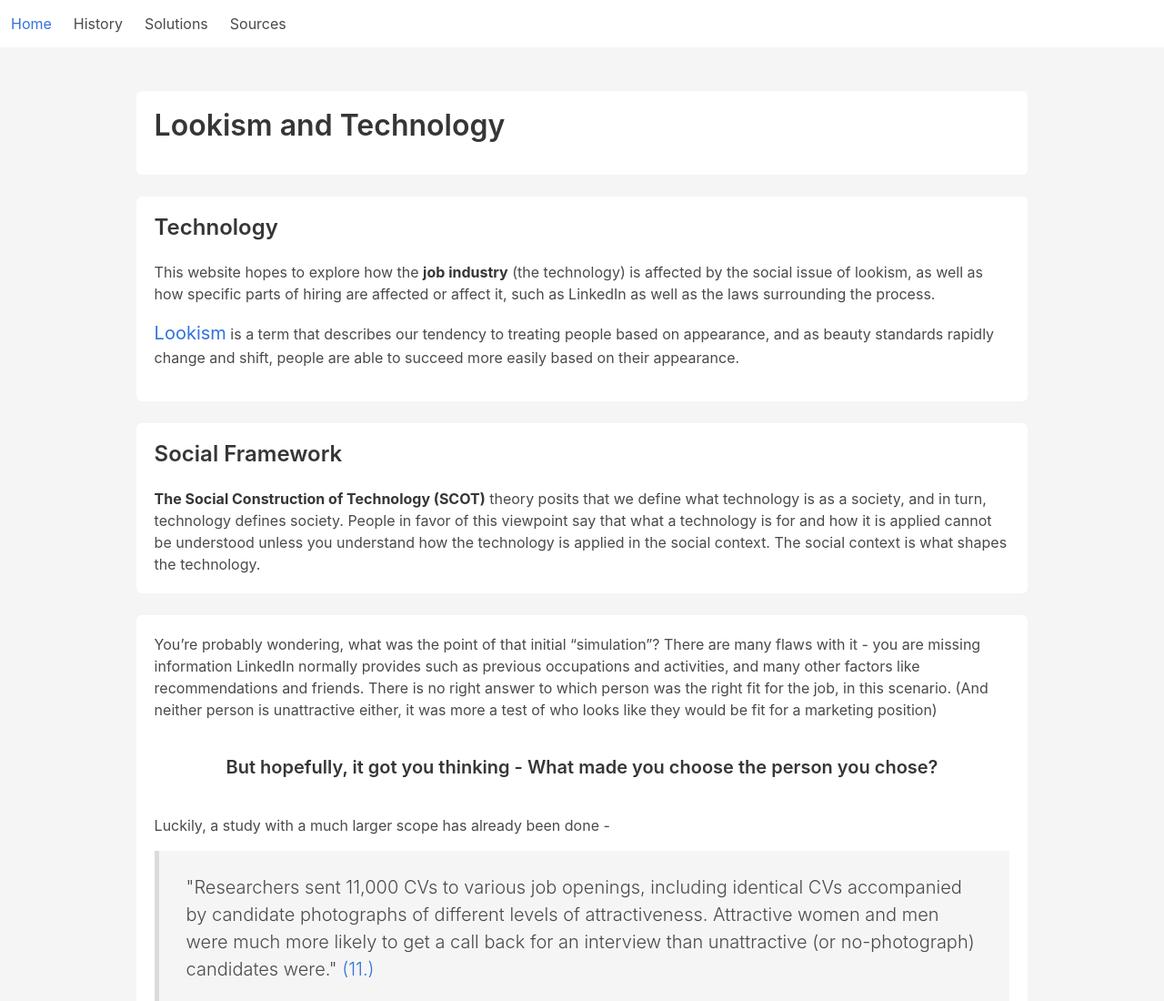
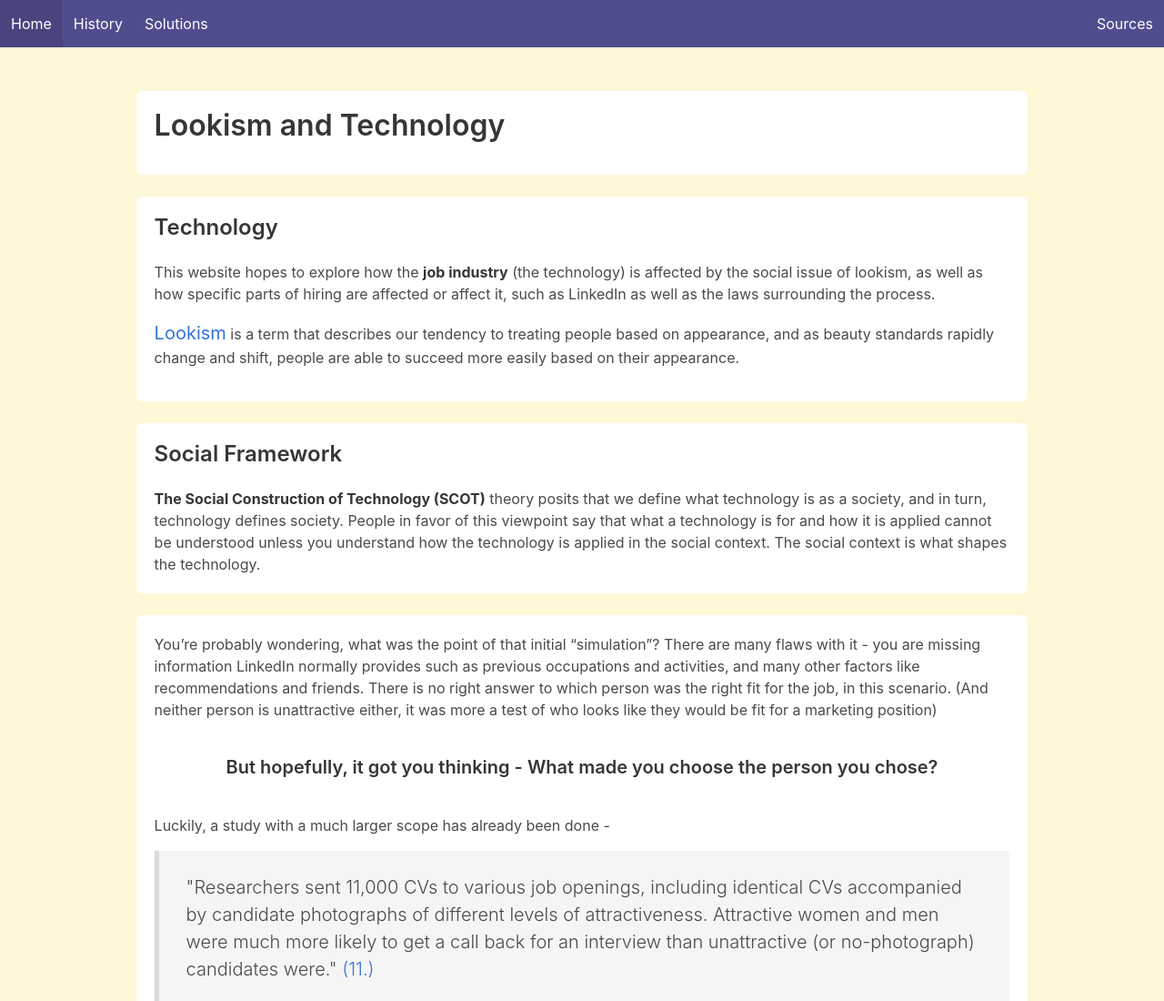
Before and after one commit to psavchuk/psavchuk.github.io, a website: page home.html in a window 1280 px wide. Shown: the top 1100 px of the page at 91% size. Drawn offline with Linux system fonts and the light colour scheme.

Commit message:
Color changes

```diff
--- a/home.html
+++ b/home.html
@@ -9,11 +9,10 @@
     <link rel="stylesheet" href="css/mystyles.css">
   </head>
   <body>
-    <nav class="navbar" role="navigation" aria-label="main navigation">
-        <div class="navbar-brand">
+    <nav class="navbar is-primary" role="navigation">
         <div class="navbar-menu">
             <div class="navbar-start">
-                  <a class="navbar-item " onclick="pagenext('home.html')">
+                <a class="navbar-item selected" onclick="pagenext('home.html')">
                 Home
                 </a>
 
@@ -28,7 +27,6 @@
                 <a class="navbar-item" onclick="pagenext('sources.html')">
                     Sources
                     </a>
-                </div>
             </div>
         </div>
     </nav>
--- a/sass/mystyles.scss
+++ b/sass/mystyles.scss
@@ -1,9 +1,11 @@
 @charset "utf-8";
+
+$primary: #504D8F;
 
 $box-padding: 0;
 $box-shadow: none;
-$box-background-color: white !important;
-$body-background-color: whitesmoke;
+//$box-background-color: #AB9FE0 !important;
+$body-background-color: #FFF8D6;
 
 @import "../node_modules/bulma/bulma.sass";
 
@@ -17,7 +19,12 @@ $body-background-color: whitesmoke;
 
 .navbar-item {
     display: flex;
-  }
+    color:white !important;
+
+    .selected {
+        background-color: black !important;
+    }
+}
 
   .navbar,
   .navbar-menu,
```
Also changed, not shown: history.html (+1 -3 lines), solutions.html (+1 -3 lines), sources.html (+1 -3 lines), css/mystyles.css. Lines whose indentation alone changed are shown as unchanged.
